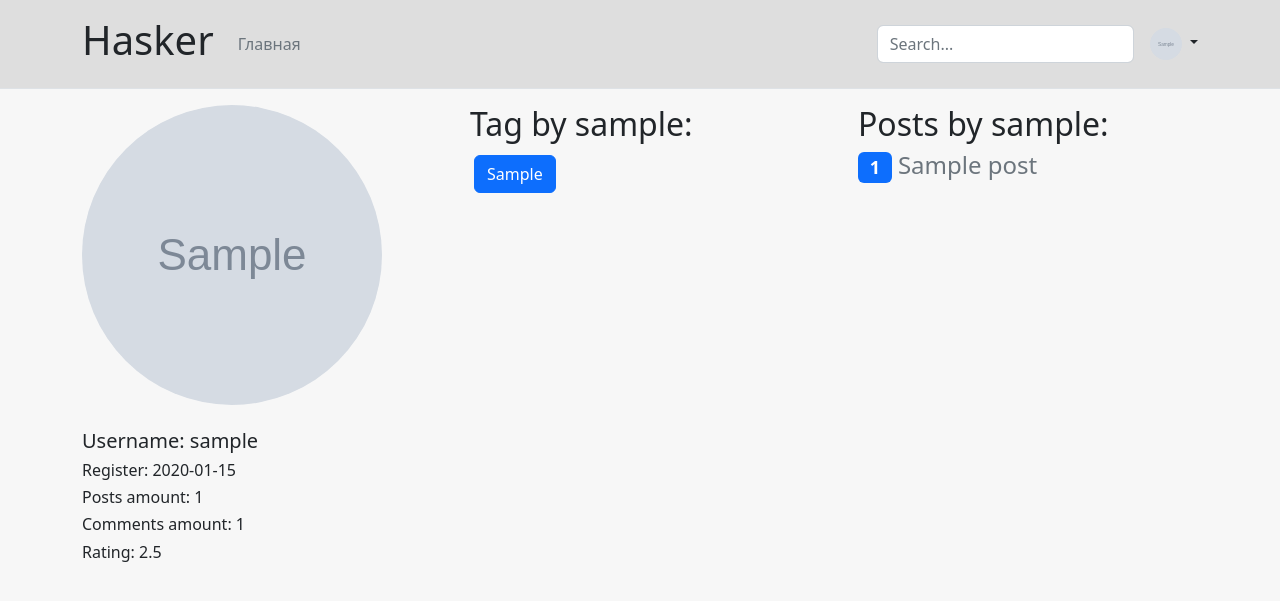
After one commit to disugiske/Hasker, a Django app: a page that uses hasite/templates/profile.html in a window 1280 px wide. The commit adds this page. Shown: the top 601 px of the page. Run offline with Django 4.2, Linux system fonts and the light colour scheme; a user stored in the database is signed in; tables that the repository leaves empty hold one stand-in row (values such as "Sample post"); grey boxes marked "Sample" are stand-in pictures; some libraries are stand-ins or nearby versions.

Commit message:
Add profile

```diff
--- a/hasite/templates/post.html
+++ b/hasite/templates/post.html
@@ -3,7 +3,7 @@
 {% load crispy_forms_filters %}
 
 {%  block head %}
-	<script src="{% static "vote.js" %}" ></script>
+	<script src="{% static "js/vote.js" %}" ></script>
 {% endblock %}
 
 {% block body %}
@@ -60,7 +60,7 @@
 							<button type="button" class="btn btn-primary">Primary</button>
 						</div>
 						<div class="col text-end">
-							{{ post.author }}
+							{{ post.author }}, {{ post.timeago }}
 						</div>
 						</div>
 					</div>
--- /dev/null
+++ b/hasite/templates/profile.html
@@ -0,0 +1,49 @@
+{% extends "base.html" %}
+{% load static %}
+{%  block head %}
+	<script src="{% static "js/tag.js"%}"></script>
+{% endblock %}
+
+{% block body %}
+	<div id="block" class="container">
+  	<main>
+    	<div class="row g-5">
+				<div class="col-4">
+					<img class="rounded-circle account-img mb-4 mx-auto" width="300" height="300" src="{{ user_profile.profile.image.url }}">
+					<div class="row">
+						<h5>Username: {{ user_profile.username}}</h5>
+					</div>
+					<div class="row">
+						<h6>Register: {{ user_profile.date_joined|date:'Y-m-d'}}</h6>
+					</div>
+					<div class="row">
+						<h6>Posts amount: {{ post.count }}</h6>
+					</div>
+					<div class="row">
+						<h6>Comments amount: {{ comments_amount }}</h6>
+					</div>
+					<div class="row">
+						<h6>Rating: {{ mean }}</h6>
+					</div>
+				</div>
+				<div class="col-4">
+					<h2>Tag by {{ user_profile.username }}: </h2>
+					{% for i in post.all %}
+						{% for a in i.tags.all|slice:":30" %}
+						<button type="button" onclick="tag('{{ a.post_tag }}')" class="btn btn-primary m-1">{{ a.post_tag }}</button>
+							{% endfor %}
+					{% endfor %}
+				</div>
+				<div class="col-4">
+					<h2>Posts by {{ user_profile.username }}: </h2>
+					{% for i in post %}
+						<div class="row">
+						<h4><span class="badge bg-primary">{{ i.votes }}</span> <a href="/post/{{ i.id }}" class="text-decoration-none link-secondary">{{ i.title }}</a> </h4>
+						</div>
+					{% endfor %}
+				</div>
+			</div>
+		</main>
+	</div>
+
+{% endblock %}
--- a/hasite/views.py
+++ b/hasite/views.py
@@ -1,6 +1,10 @@
+import time
+from statistics import mean
+
 from django.contrib import messages
 from django.contrib.auth.decorators import login_required
-from django.db.models import Q
+from django.db.models import Q, Avg, Count
+from django.db.models.functions import Round
 from django.http import HttpRequest, JsonResponse
 from django.shortcuts import render, redirect, get_object_or_404
 from django.template.loader import render_to_string
@@ -27,16 +31,14 @@ def search(request):
     if request.method == "POST":
         search = request.POST.get("search")
         tag = request.POST.get("tag")
-
         search_result = Post.objects.prefetch_related('tags', 'comments', 'author').select_related()
-
         if tag:
             search_res = search_result.filter(Q(tags__post_tag__icontains=tag))
         if search:
             search_res = search_result.filter(
                 Q(title__icontains=search) | Q(text__icontains=search))
-        html = render_to_string("indexjs.html", {"posts": search_res[:20],
-                                                 "trend": search_result[:20]})
+        html = render_to_string("indexjs.html", {"posts": search_res.order_by('-votes', '-date_posted')[:20],
+                                                 "trend": search_result.order_by('-votes')[:20]})
         return JsonResponse(html, safe=False)
         # post_name = Post.objects.select_related('author').all()
         # post = post_name.annotate(search=SearchVector('title', 'text')).filter(search=search_result)
@@ -97,6 +99,7 @@ def post(request, pk):
             comment.comment_author_id = request.user.id
             comment.post_id = pk
             comment.save()
+            time.sleep(0.1)
             return redirect(request.path)
     else:
         form = AddCommentForm()
@@ -122,11 +125,18 @@ def vote_comment(request):
 
 @login_required
 def profile(request, name):
-    user_profile = get_object_or_404(User.objects.select_related(), username=name)
-    post = user_profile.post.all()
-    for i in user_profile.post.all():
-        print(i.title)
-    return render(request, 'profile.html', {"user_profile": user_profile, "post": post})
+    user_profile = get_object_or_404(User.objects.prefetch_related('post', 'post__comments', 'post__tags', 'profile'), username=name)
+    mean_rating = user_profile.post.aggregate(comments=Avg('comments__rating'), posts=Avg('votes'))
+    comments = (mean_rating.get("comments") if mean_rating.get("comments") else 0)
+    posts = (mean_rating.get('posts') if mean_rating.get('posts') else 0)
+    rating = mean([comments, posts])
+
+    comments_amount = user_profile.post.aggregate(Count('comments'))
+    return render(request, 'profile.html',
+                  {"user_profile": user_profile,
+                   "post": user_profile.post.order_by('-votes', '-date_posted')[:20].prefetch_related('tags'),
+                   "mean": rating,
+                   "comments_amount":comments_amount['comments__count']})
 
 
 @login_required
```
